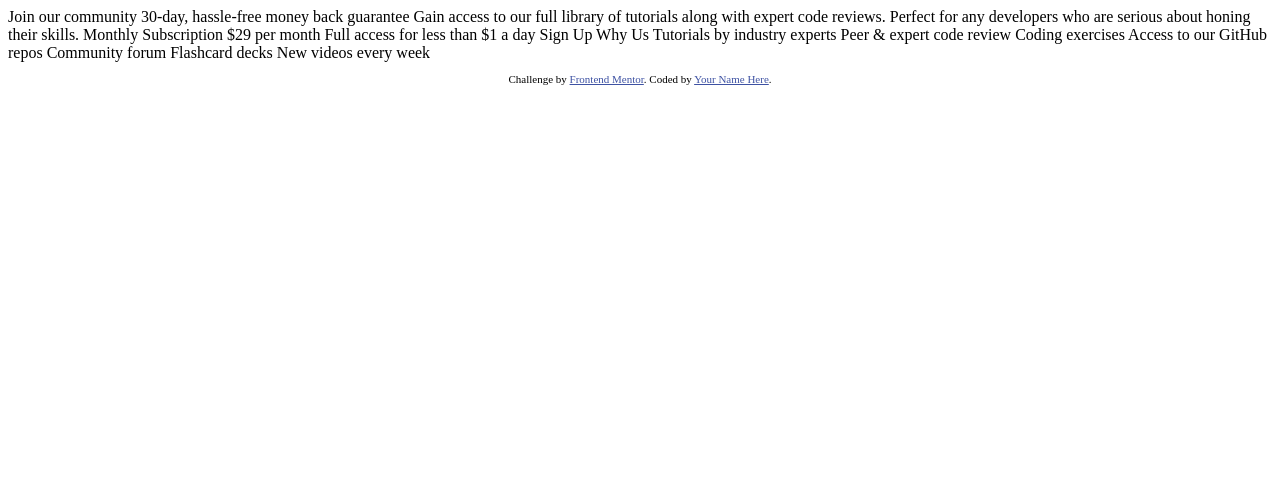
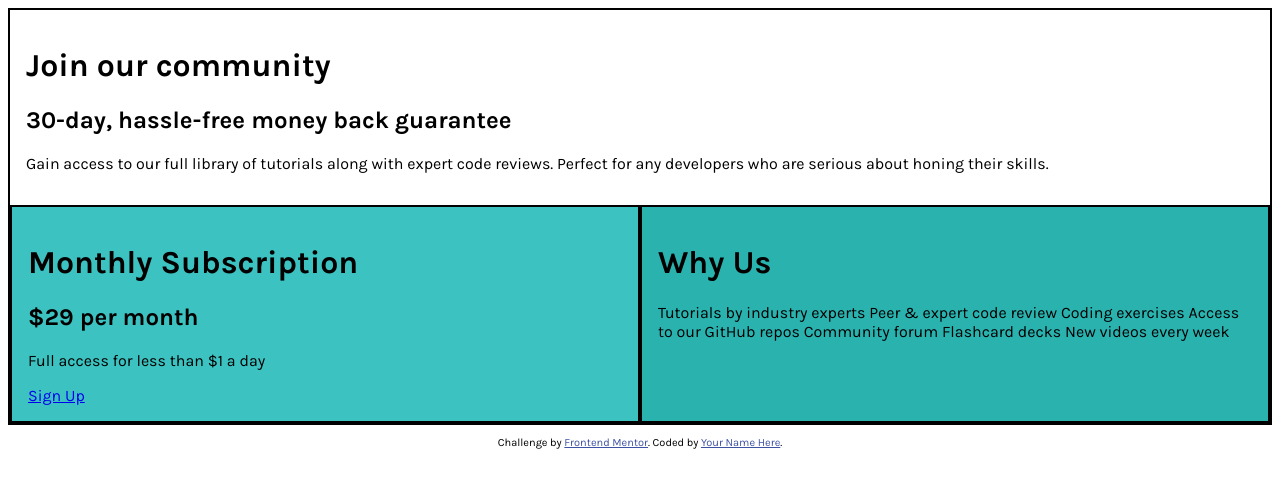
Before and after one commit to TheDustyLion/single_price_grid_component, a plain HTML site: page index.html in a window 1280 px wide. Drawn offline with Linux system fonts and the light colour scheme.

Commit message:
1s commit after uploading original files

```diff
--- a/index.html
+++ b/index.html
@@ -5,33 +5,44 @@
   <meta name="viewport" content="width=device-width, initial-scale=1.0"> <!-- displays site properly based on user's device -->
 
   <link rel="icon" type="image/png" sizes="32x32" href="./images/favicon-32x32.png">
+  <link rel="preconnect" href="https://fonts.googleapis.com">
+  <link rel="preconnect" href="https://fonts.gstatic.com" crossorigin>
+  <link href="https://fonts.googleapis.com/css2?family=Karla:ital,wght@0,200..800;1,200..800&display=swap" rel="stylesheet">
+  <link rel="stylesheet" href="main.css">
 
   <title>Frontend Mentor | Single Price Grid Component</title>
 
   <!-- Feel free to remove these styles or customise in your own stylesheet 👍 -->
-  <style>
-    .attribution { font-size: 11px; text-align: center; }
-    .attribution a { color: hsl(228, 45%, 44%); }
-  </style>
 </head>
 <body>
-  Join our community
+  <div class="wrap">
+  <div class="wrapper">
+    <div class="topcard">
+  <h1>Join our community</h1>
 
-  30-day, hassle-free money back guarantee
+  <h2>30-day, hassle-free money back guarantee</h2>
 
-  Gain access to our full library of tutorials along with expert code reviews.
+  <p>
+    Gain access to our full library of tutorials along with expert code reviews.
   Perfect for any developers who are serious about honing their skills.
+  </p>
+</div>
+<div class="wrapper2">
+<div class="leftcard">
 
-  Monthly Subscription
+  <h1>Monthly Subscription</h1>
 
-  &dollar;29 per month
+  <h2>&dollar;29 per month</h2>
 
-  Full access for less than &dollar;1 a day
+  <p>Full access for less than &dollar;1 a day</p>
 
-  Sign Up
+  <a href="#">Sign Up</a>
+</div>
+<div class="rightcard">
 
-  Why Us
+  <h1>Why Us</h1>
 
+  <p>
   Tutorials by industry experts
   Peer &amp; expert code review
   Coding exercises
@@ -39,7 +50,11 @@
   Community forum
   Flashcard decks
   New videos every week
-
+  </p>
+</div>
+</div>
+</div>
+</div>
   <footer>
     <p class="attribution">
       Challenge by <a href="https://www.frontendmentor.io?ref=challenge" target="_blank">Frontend Mentor</a>.
--- /dev/null
+++ b/main.css
@@ -0,0 +1,57 @@
+.attribution {
+    font-size: 11px;
+    text-align: center;
+}
+
+.attribution a {
+        color: hsl(228, 45%, 44%);
+}
+
+* {
+    font-family: Karla;
+}
+
+
+.wrap {
+    border: 1px solid black;
+}
+
+.wrapper {
+    display: flex;
+    justify-content: left;
+    flex-direction: column;
+    text-align: left;
+    border: 1px solid black;
+
+}
+
+.wrapper2 {
+    display: flex;
+    justify-content: center;
+    text-align: left;
+
+}
+
+.topcard {
+
+    background-color: white ;
+    padding: 1rem;
+}
+
+
+.leftcard {
+
+    background-color: hsl(179, 53%, 50%);
+    border: 2px solid black;
+    flex-basis: 100%;
+    padding: 1rem;
+
+}
+
+.rightcard {
+
+    background-color: hsl(179, 62%, 43%);
+    border: 2px solid black;
+    flex-basis: 100%;
+    padding: 1rem;
+}
```
